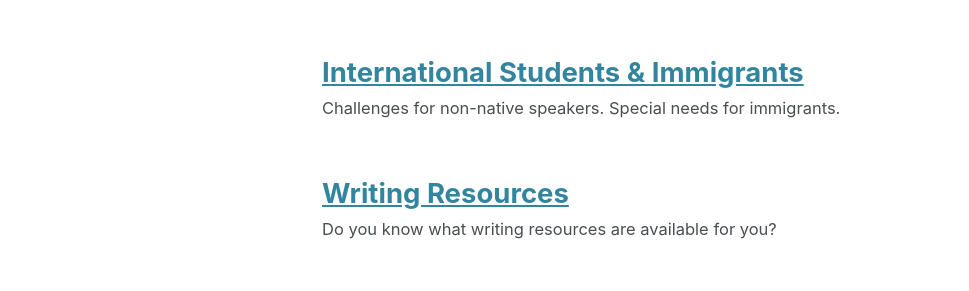
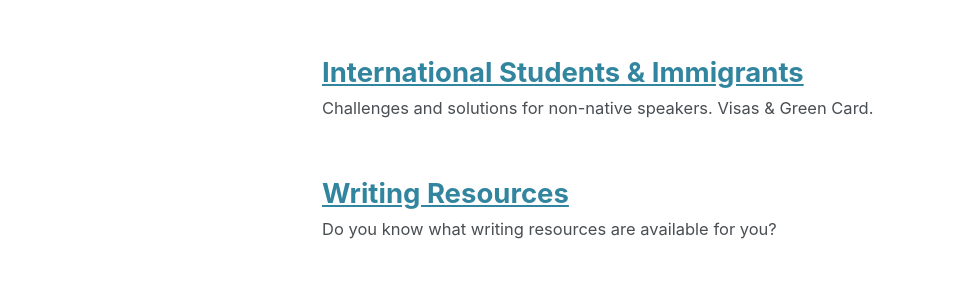
Before and after one commit to maryzhao0111/255_project, a Jekyll site: the page built from index.html, in a window 1280 px wide and 900 px high. Shown: the part 380-671 px from the top of the window, without its empty margins (0-969 px from the left). Built offline with Jekyll 4.4.1, drawn with Linux system fonts in a browser that asks for light colours; cached includes are drawn as plain includes; nearby versions of some CDN libraries; a script that is not in the unit is left out; the list of posts is cut into pages by our own code.

Commit message:
Update 2023-05-24-c-international.md

```diff
--- a/_posts/2023-05-24-c-international.md
+++ b/_posts/2023-05-24-c-international.md
@@ -2,7 +2,7 @@
 title: "International Students & Immigrants"
 date: 2023-05-24
 published: true
-excerpt: "Challenges for non-native speakers. Special needs for immigrants."
+excerpt: "Challenges and solutions for non-native speakers. Visas & Green Card."
 
 toc: true
 toc_sticky: true
@@ -20,7 +20,7 @@ Some handy techniques can become your best friends. Tools that have a translatio
 
 Just remember, while these tools are helpful, they should only be used as **assistants**. *Don’t use AI (like ChatGPT) to generate ideas for you.* It’s cheating and **plagiarism**, and it’s harmful to your own growth!
 
-**Talking to your professors** is always a great solution. Share your challenges and seek their advice. Besides, colleges and universities usually have **writing centers** and **international student centers**, which provide various types of help. Don’t hesitate to make an appointment with a **writing tutor**!
+**Talking to your professors and/or advisors** is always a great solution. Share your challenges and seek their advice. Besides, colleges and universities usually have **writing centers** and **international student centers**, which provide various types of help. Don’t hesitate to make an appointment with a **writing tutor**!
 
 ## Visa & Green Card
 
```
